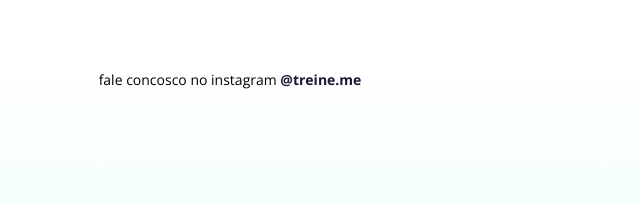
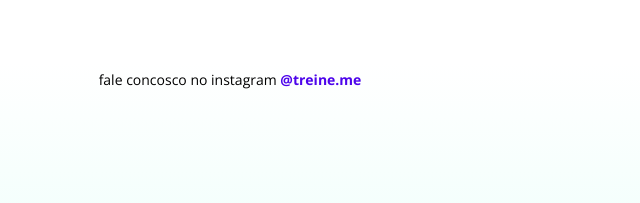
Before and after one commit to loren175/Projeto-02, a plain HTML site: page index.html in a window 1280 px wide. In both pictures the pointer is over the link "@treine.me". Shown: the part 594-797 px from the top of the page, 410-1050 px from the left. Drawn offline with nearby package versions, Linux system fonts and the light colour scheme.

Commit message:
add footer hover

```diff
--- a/style.css
+++ b/style.css
@@ -108,6 +108,10 @@ footer a {
     color: #1f1534;
 }
 
+footer a:hover {
+    color: #4d04eb;
+}
+
 #balls {
     position: fixed;
     bottom: 0;
```
